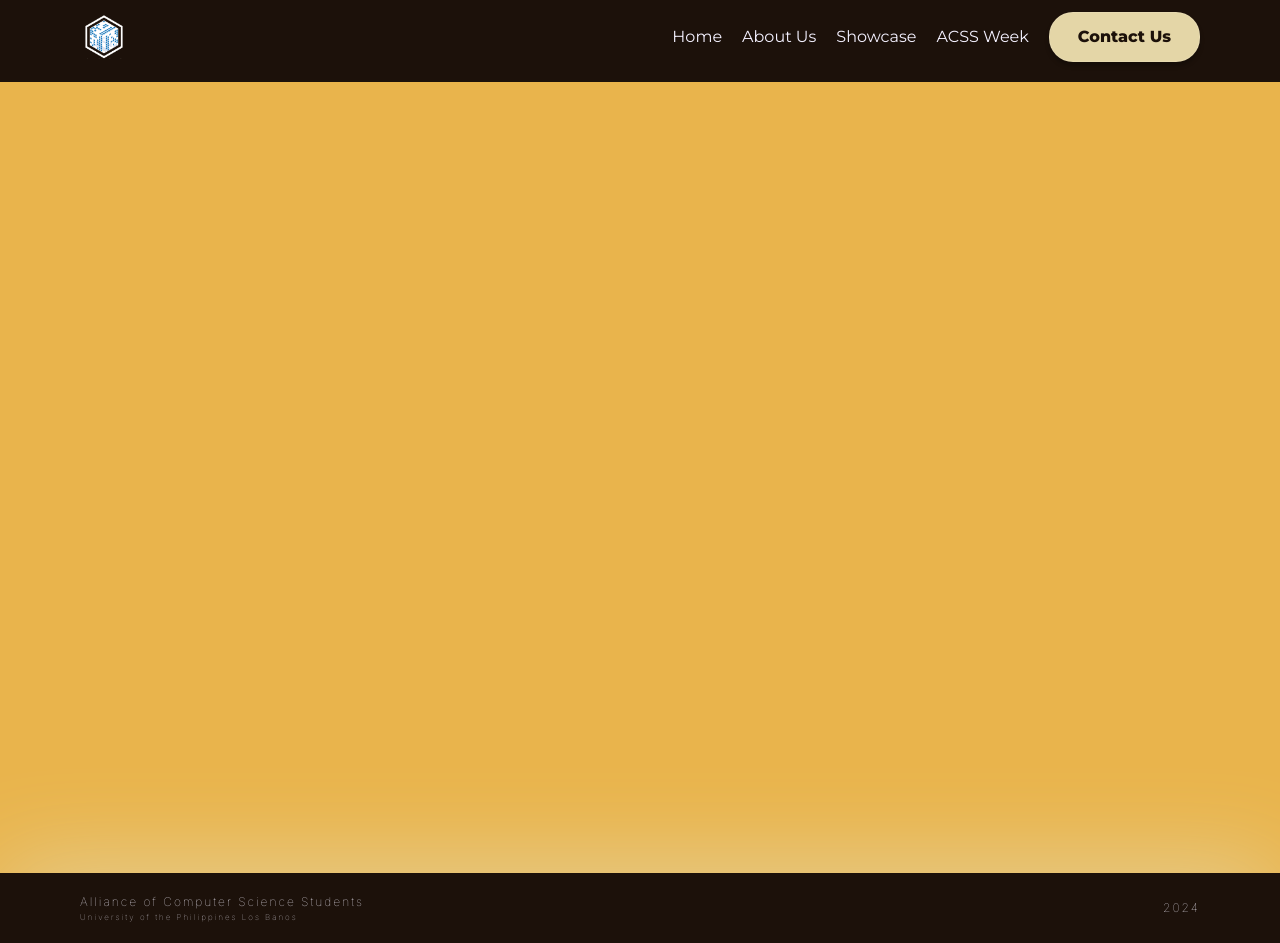
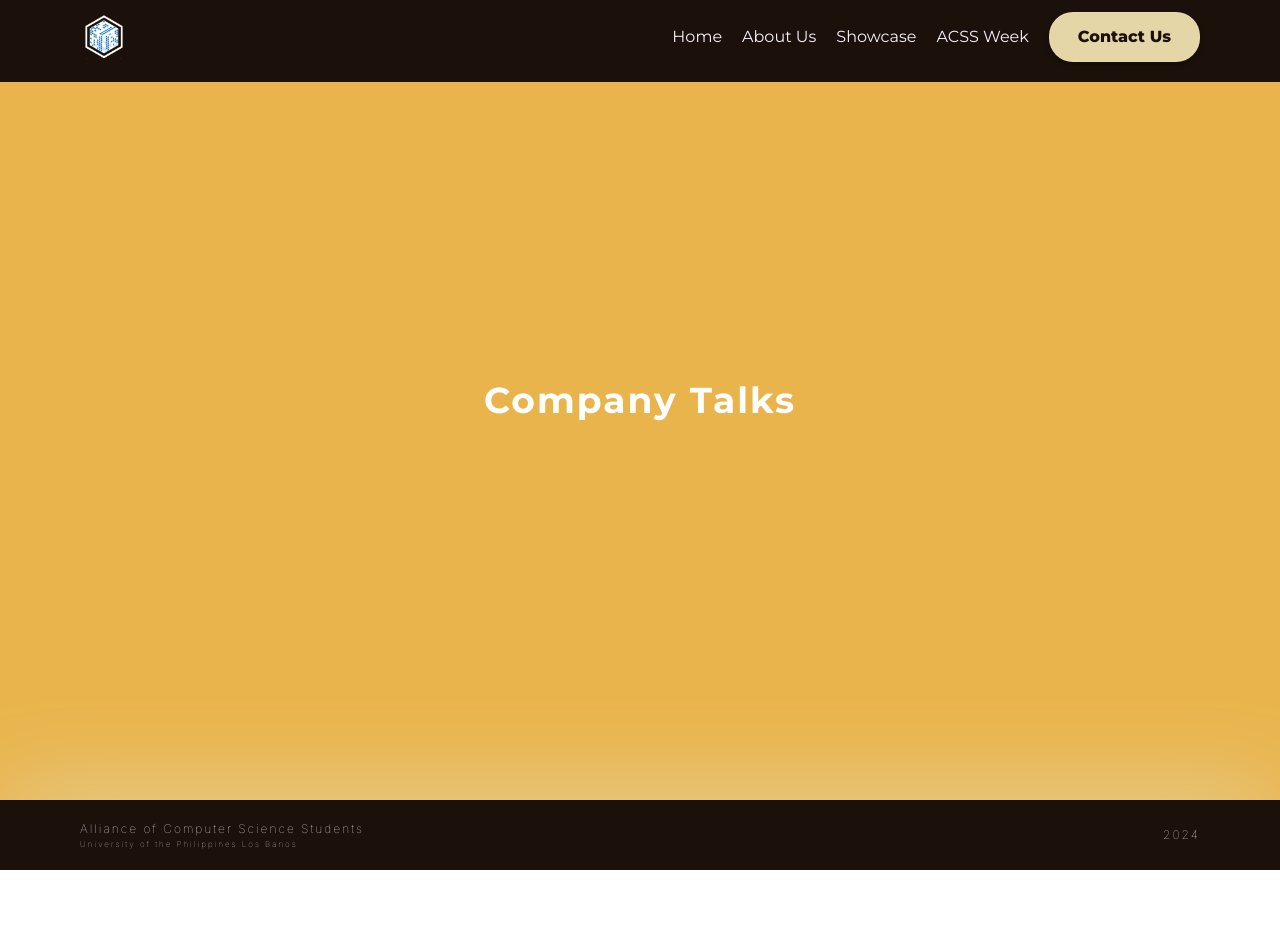
Before and after one commit to yuntaozhu/CMGWebsite, a SvelteKit app: page /aw2024/company-talks in a window 1280 px wide. After the commit the page ends 870 px from the top, so only its background shows below. Built offline with nearby package versions, Linux system fonts and the light colour scheme; what sanity would draw is missing.

Commit message:
docs: ready for dev

```diff
--- a/src/app.css
+++ b/src/app.css
@@ -7,7 +7,6 @@
 html,
 body {
     font-family: 'Montserrat', sans-serif;
-    background-color: var(--color-dark-2);
     color: var(--color-white);
 }
 
--- a/src/aw2024-components/molecules/AW24Background.svelte
+++ b/src/aw2024-components/molecules/AW24Background.svelte
@@ -1,11 +1,7 @@
-<div id="background-container" class="relative"></div>
+<div id="background-container" class="absolute inset-0 z-0"></div>
 
 <style>
   #background-container {
     background-color: #e9b44c;
-    margin: 0;
-    height: 100vh;
-    align-items: center;
-    justify-content: center;
   }
 </style>
--- a/src/routes/+layout.svelte
+++ b/src/routes/+layout.svelte
@@ -46,23 +46,14 @@
 </script>
 
 {#if $acssWeekStatus}
-  <main id="main" class="overflow-hidden bg-base-black h-fit">
+  <main id="main" class="overflow-hidden h-fit">
     <div id="header-div-for-modal-on">
       <AW24Navbar />
     </div>
-    <SubmitNotification
-      success={$submissionSuccess}
-      message={$notificationMessage}
-      showNotif={$showNotification}
-    />
-    <div id="fixed-on-modal-on">
-      <div id="content">
-        <slot />
-      </div>
+    <div class="relative">
       <AW24Background />
-      <div id="footer-div-for-modal-on" class="relative z-20">
-        <AW24Footer />
-      </div>
+      <slot />
+      <AW24Footer />
     </div>
   </main>
 {:else}
--- a/src/routes/+page.svelte
+++ b/src/routes/+page.svelte
@@ -38,11 +38,11 @@
 </head>
 
 {#if $acssWeekStatus}
-  <div
+  <!-- <div
     class="overflow-hidden w-full lg:px-10 flex flex-col gap-10 pb-40 -mb-8 relative z-20"
   >
     <div class="px-5"></div>
-  </div>
+  </div> -->
 {:else}
   <div
     class="overflow-hidden w-full lg:px-10 flex flex-col gap-10 pb-40 -mb-8 relative z-20"
--- a/src/routes/aw2024/company-talks/+page.svelte
+++ b/src/routes/aw2024/company-talks/+page.svelte
@@ -30,6 +30,11 @@
   />
 </head>
 
-<div class="relative z-20">
-  <h4>COMPANY TALKS</h4>
+<div class="relative flex items-center justify-center min-h-screen">
+  <div class="relative z-10 text-center">
+    <h4 class="text-4xl font-bold text-white">Company Talks</h4>
+  </div>
 </div>
+
+<style>
+</style>
--- a/src/routes/aw2024/exhibit/+page.svelte
+++ b/src/routes/aw2024/exhibit/+page.svelte
@@ -30,6 +30,11 @@
   />
 </head>
 
-<div class="relative z-20">
-  <h4>EXHIBIT</h4>
+<div class="relative flex items-center justify-center min-h-screen">
+  <div class="relative z-10 text-center">
+    <h4 class="text-4xl font-bold text-white">Exhibit</h4>
+  </div>
 </div>
+
+<style>
+</style>
--- a/src/routes/aw2024/game-of-codes/+page.svelte
+++ b/src/routes/aw2024/game-of-codes/+page.svelte
@@ -30,6 +30,11 @@
   />
 </head>
 
-<div class="relative z-20">
-  <h4>GAME OF CODES</h4>
+<div class="relative flex items-center justify-center min-h-screen">
+  <div class="relative z-10 text-center">
+    <h4 class="text-4xl font-bold text-white">Game of Codes</h4>
+  </div>
 </div>
+
+<style>
+</style>
--- a/src/routes/aw2024/home/+page.svelte
+++ b/src/routes/aw2024/home/+page.svelte
@@ -30,6 +30,11 @@
   />
 </head>
 
-<div class="relative z-20">
-  <h4>HOME</h4>
+<div class="relative flex items-center justify-center min-h-screen">
+  <div class="relative z-10 text-center">
+    <h4 class="text-4xl font-bold text-white">HOME</h4>
+  </div>
 </div>
+
+<style>
+</style>
--- a/src/routes/aw2024/registration/+page.svelte
+++ b/src/routes/aw2024/registration/+page.svelte
@@ -30,6 +30,11 @@
   />
 </head>
 
-<div class="relative z-20">
-  <h4>REGISTRATION</h4>
+<div class="relative flex items-center justify-center min-h-screen">
+  <div class="relative z-10 text-center">
+    <h4 class="text-4xl font-bold text-white">Registration</h4>
+  </div>
 </div>
+
+<style>
+</style>
--- a/src/routes/aw2024/sublimed/+page.svelte
+++ b/src/routes/aw2024/sublimed/+page.svelte
@@ -30,6 +30,11 @@
   />
 </head>
 
-<div class="relative z-20">
-  <h4>SUBLIMED</h4>
+<div class="relative flex items-center justify-center min-h-screen">
+  <div class="relative z-10 text-center">
+    <h4 class="text-4xl font-bold text-white">Sublimed</h4>
+  </div>
 </div>
+
+<style>
+</style>
```
